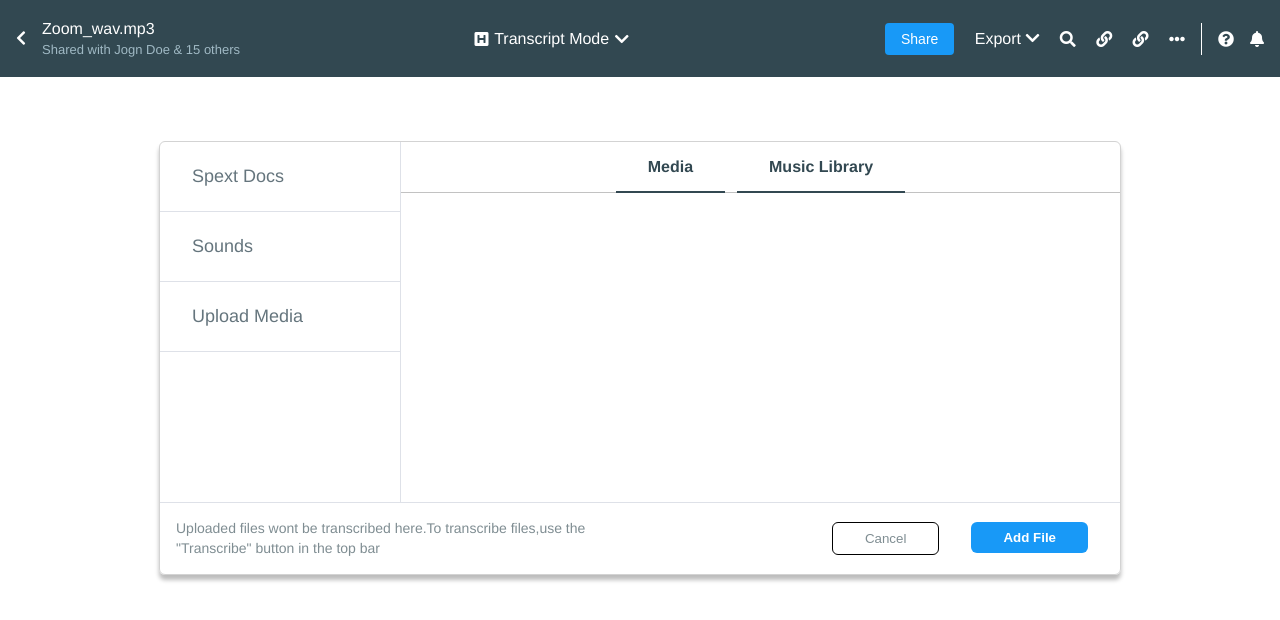
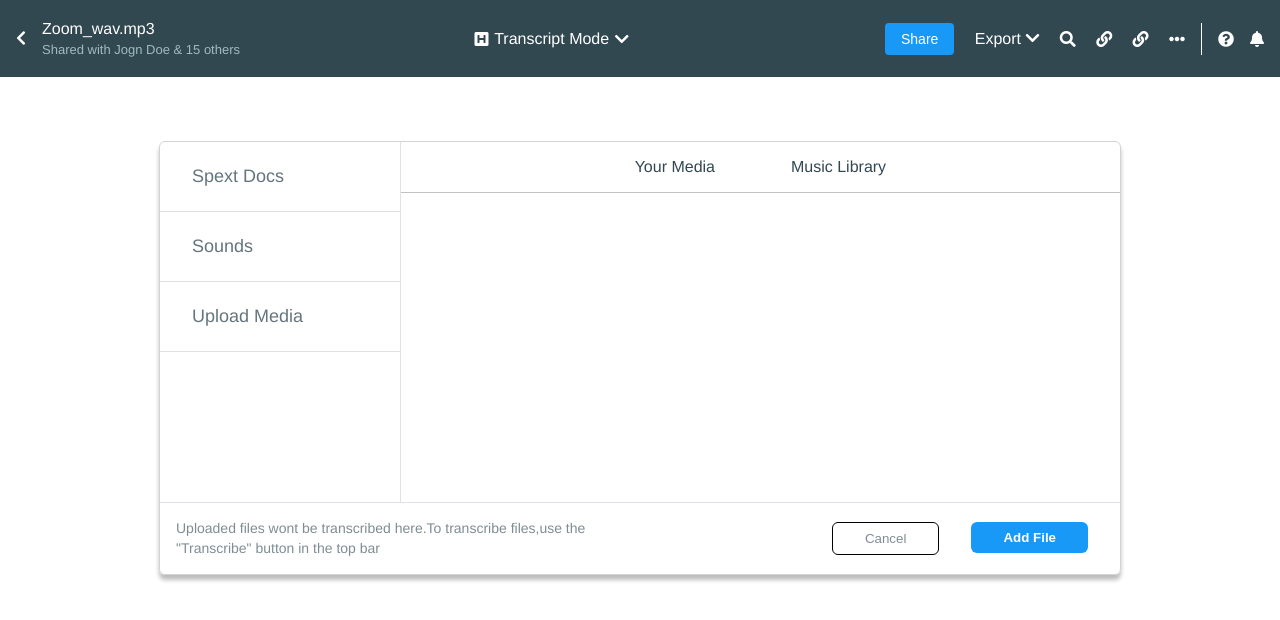
Before and after one commit to eleMental595/spext-revamp, a Vue app in the folder spext-revamp/: page /addfile/sounds in a window 1280 px wide. Shown: the top 620 px of the page. Built offline with nearby package versions, Linux system fonts and the light colour scheme; what v-tooltip, vue-js-modal would draw is missing.

Commit message:
added active router link css

```diff
--- a/spext-revamp/src/components/Sounds/Sounds.html
+++ b/spext-revamp/src/components/Sounds/Sounds.html
@@ -1,7 +1,7 @@
 <div id="sounds">
   <div class="sound-nav">
-<router-link to="media">Media</router-link>
-<router-link to="musiclibrary">Music Library</router-link>
+<router-link to="media" exact-active-class="exact-active">Your Media</router-link>
+<router-link to="musiclibrary" exact-active-class="exact-active">Music Library</router-link>
   </div>
     <div class="content">
     <router-view></router-view>
--- a/spext-revamp/src/components/Sounds/Sounds.scss
+++ b/spext-revamp/src/components/Sounds/Sounds.scss
@@ -14,7 +14,12 @@
             margin: 0 6px;
             padding: 16px 32px;
             color: #324851;
+
+        }
+
+        .exact-active {
             font-weight: bold;
+
             border-bottom: 2px solid #324851;
         }
     }
```
